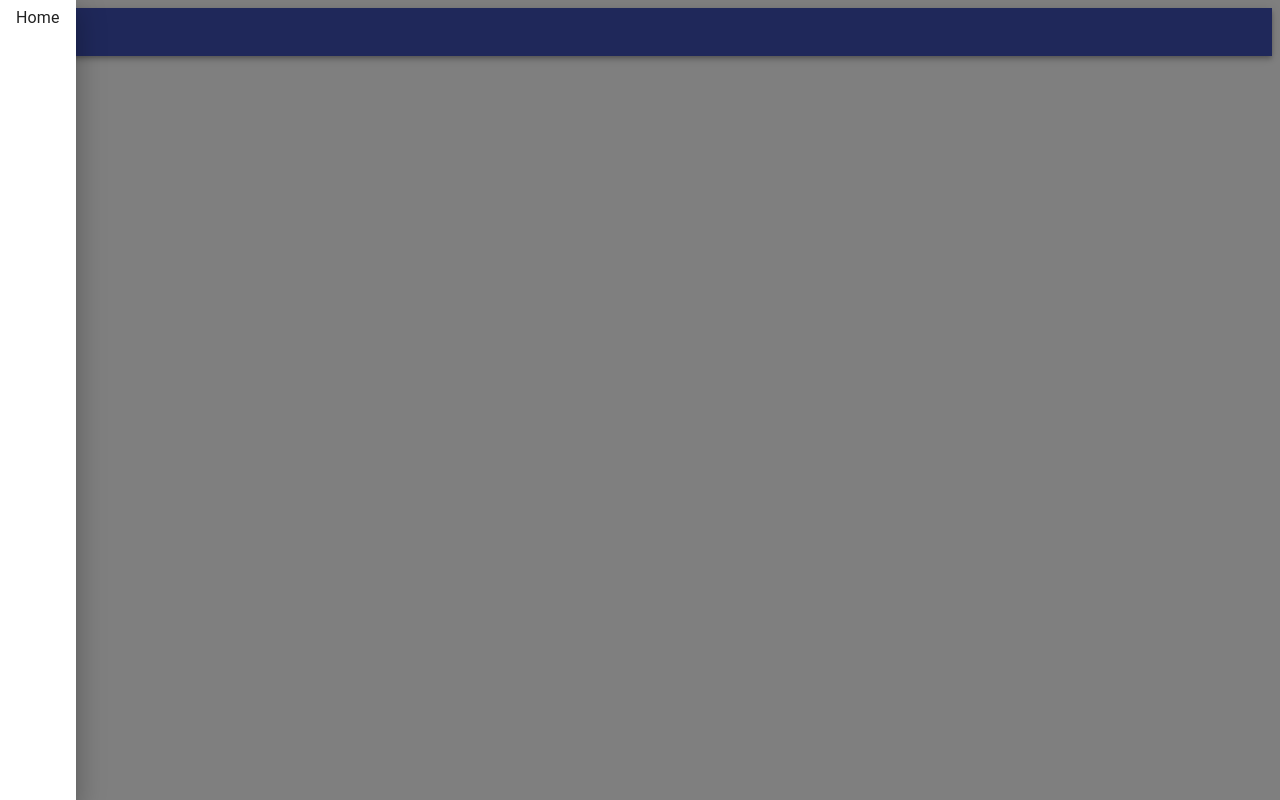
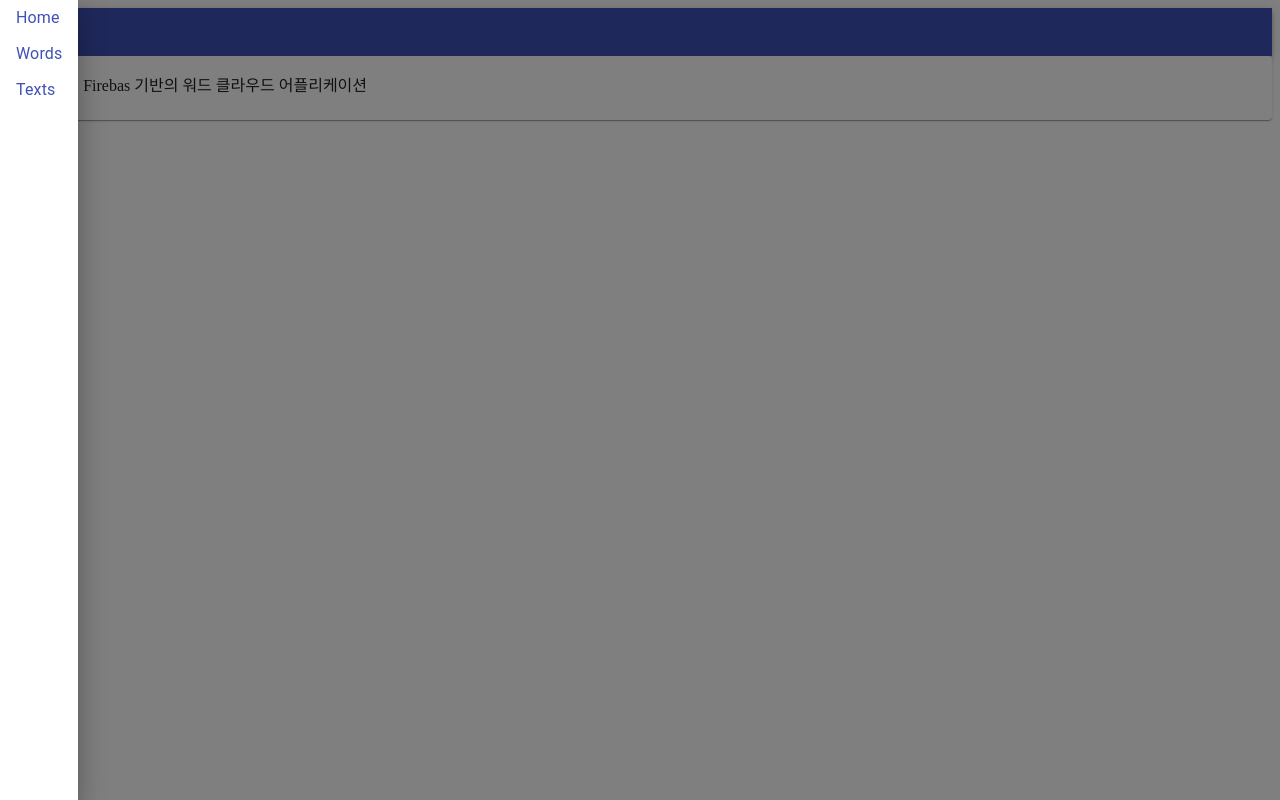
Before and after one commit to nadongjun/wc, a React app: page /#/ in a window 1280 px wide. Both pictures are taken after a click on the button 32 px from the left and 32 px from the top of the page. Built offline with nearby package versions, Linux system fonts and the light colour scheme.

Commit message:
Add Router

```diff
--- a/package.json
+++ b/package.json
@@ -7,7 +7,8 @@
     "@material-ui/core": "^4.1.3",
     "@material-ui/icons": "^4.2.1",
     "react": "^16.8.6",
-    "react-dom": "^16.8.6"
+    "react-dom": "^16.8.6",
+    "react-router-dom": "^5.0.1"
   },
   "scripts": {
     "start": "set NODE_ENV=development&&webpack-dev-server",
--- a/src/components/App.js
+++ b/src/components/App.js
@@ -1,10 +1,24 @@
 import React from 'react';
 import AppShell from './AppShell';
+import { HashRouter as Router, Route } from 'react-router-dom';
+import Home from './Home';
+import Texts from './Texts';
+import Words from './Words';
 //사용자에게 보여주는 화면
 class App extends React.Component {
-    render() {
-        return (
-            <AppShell/>
+    render() {//Router 안에 포함된 Appshell
+        return (//AppShell에서 어떤 페이지를 보여줄건지 설정 할 수 있다.
+                //AppShell에서 페이지가 출력된다.
+            <Router>
+                <AppShell>
+                    <div>
+                        <Route exact path="/" component={Home}/>
+                        <Route exact path="/texts" component={Texts}/>
+                        <Route exact path="/words" component={Words}/>
+
+                    </div>
+                </AppShell>
+            </Router>
         );
     }
 }
--- a/src/components/AppShell.js
+++ b/src/components/AppShell.js
@@ -1,4 +1,6 @@
 import React from 'react';
+import {Link as RouterLink} from 'react-router-dom';
+import Link from '@material-ui/core/Link';
 import { withStyles} from '@material-ui/core/styles';
 import AppBar from '@material-ui/core/AppBar';
 import Drawer from '@material-ui/core/Drawer'
@@ -14,7 +16,7 @@
         marginRight: 'auto'
     }
 }
-//네비게이션바
+//네비게이션바 + 클릭한 페이지
 class AppShell extends React.Component {
     constructor(props) {
         super(props);
@@ -26,6 +28,7 @@
     render() {//그리는 함수
         const { classes } = this.props;
         return (
+            <div>
                 <div className={classes.root}>
                     <AppBar position="static">
                         <IconButton className={classes.menuButton} color="inherit" onClick={this.handleDrawerToggle}>
@@ -33,10 +36,28 @@
                         </IconButton>
                     </AppBar>
                     <Drawer open={this.state.toggle}>
-                    <MenuItem onClick={this.handleDrawerToggle}>Home</MenuItem>
+                        <MenuItem onClick={this.handleDrawerToggle}>
+                            <Link component={RouterLink} to="/">
+                                Home
+                            </Link>
+                    </MenuItem>
+                    <MenuItem onClick={this.handleDrawerToggle}>
+                            <Link component={RouterLink} to="/words">
+                                Words
+                            </Link>
+                    </MenuItem>
+                    <MenuItem onClick={this.handleDrawerToggle}>
+                            <Link component={RouterLink} to="/texts">
+                                Texts
+                            </Link>
+                    </MenuItem>
                     </Drawer>
                 </div>
-        )
+                <div id="content" style={{margin:'auto', marginTop: '20[x'}}>
+                    {React.cloneElement(this.props.children)}
+                </div>
+            </div>
+        );
     }
 }
 
--- /dev/null
+++ b/src/components/Home.js
@@ -0,0 +1,18 @@
+import React from 'react';
+import Card from '@material-ui/core/Card';
+import CardContent from '@material-ui/core/CardContent';
+
+
+class Home extends React.Component {
+    render() {
+        return (
+            <Card>
+                <CardContent>
+                    React 및 Firebas 기반의 워드 클라우드 어플리케이션
+                </CardContent>
+            </Card>
+        );
+    }
+}
+
+export default Home;
--- /dev/null
+++ b/src/components/Texts.js
@@ -0,0 +1,18 @@
+import React from 'react';
+import Card from '@material-ui/core/Card';
+import CardContent from '@material-ui/core/CardContent';
+
+
+class Texts extends React.Component {
+    render() {
+        return (
+            <Card>
+                <CardContent>
+                        text 페이지
+                </CardContent>
+            </Card>
+        );
+    }
+}
+
+export default Texts;
--- /dev/null
+++ b/src/components/Words.js
@@ -0,0 +1,18 @@
+import React from 'react';
+import Card from '@material-ui/core/Card';
+import CardContent from '@material-ui/core/CardContent';
+
+
+class Words extends React.Component {
+    render() {
+        return (
+            <Card>
+                <CardContent>
+                        Words 페이지
+                </CardContent>
+            </Card>
+        );
+    }
+}
+
+export default Words;
```
Also changed, not shown: 1 other file (tests, documents, lock files or other folders). Lines whose indentation alone changed are shown as unchanged.
